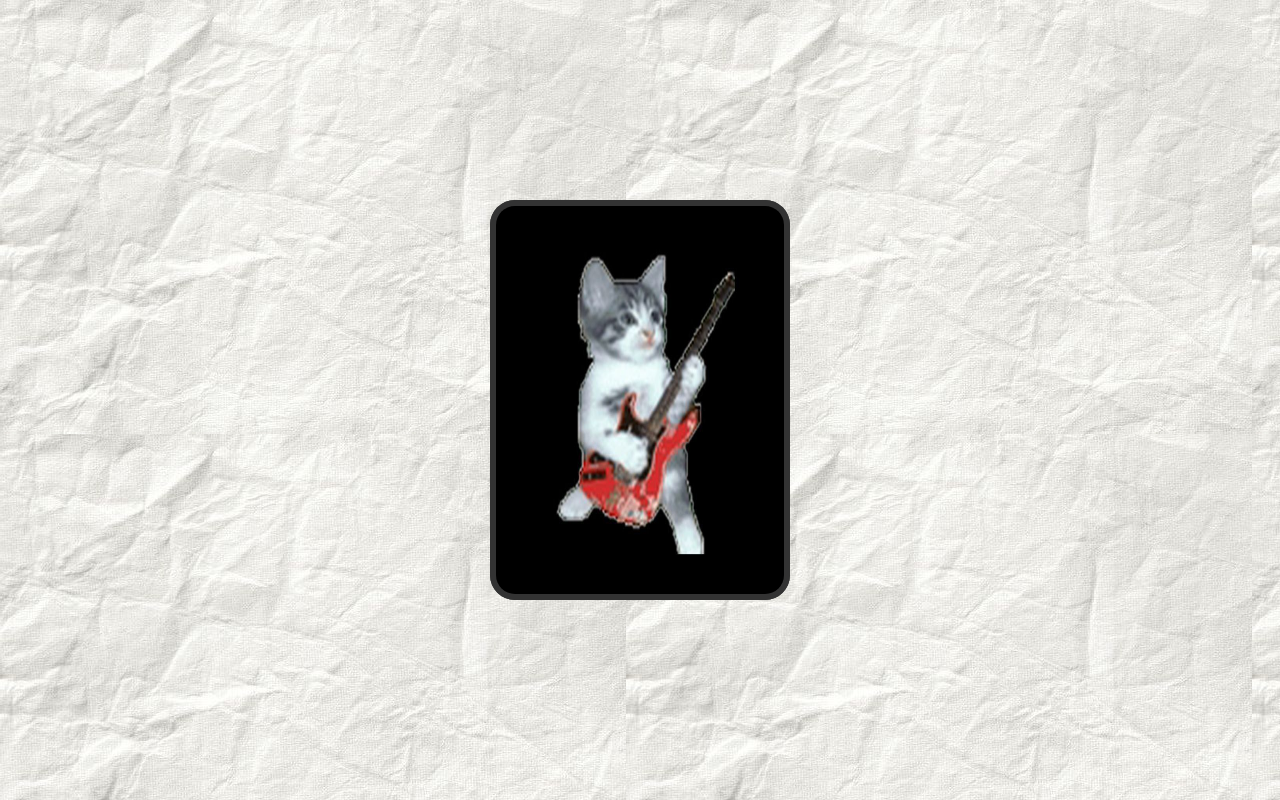
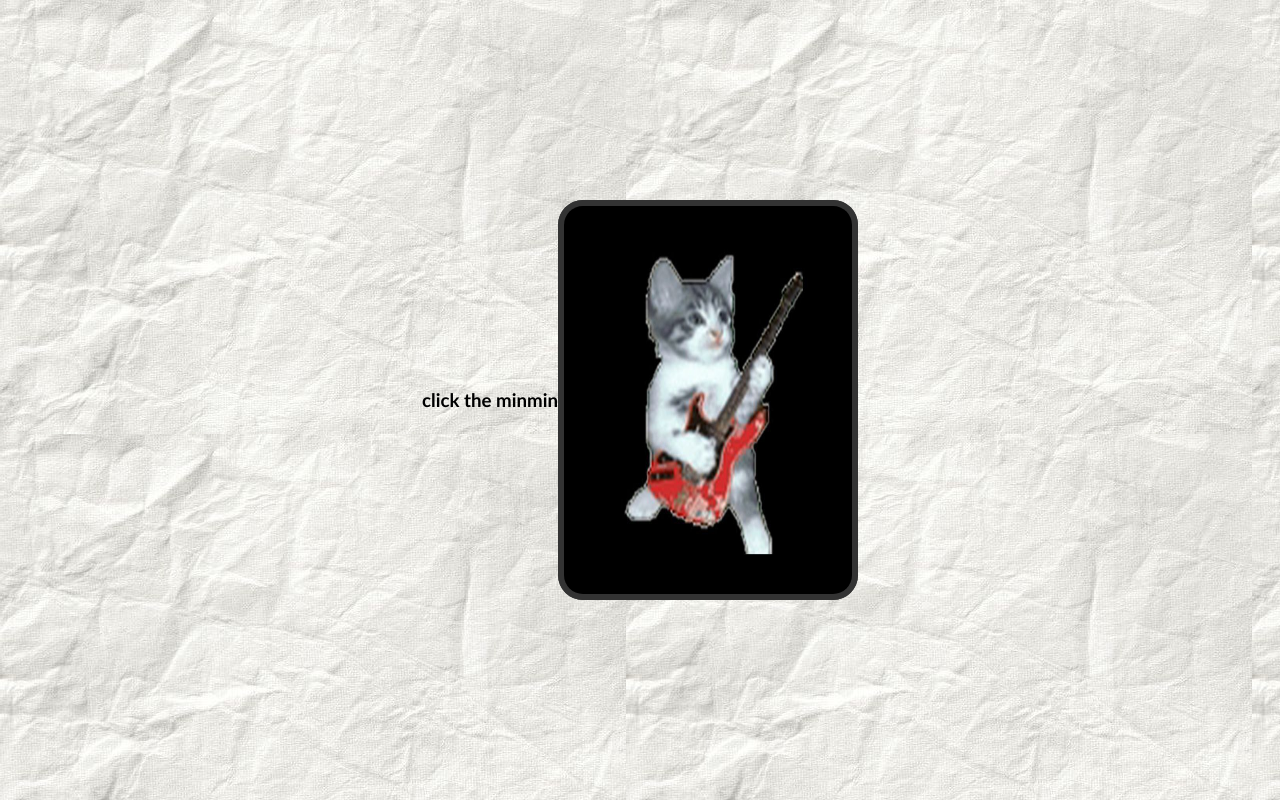
Before and after one commit to lynmainee/24, a plain HTML site: page index.html in a window 1280 px wide. Drawn offline with Linux system fonts and the light colour scheme.

Commit message:
Update index.html

```diff
--- a/index.html
+++ b/index.html
@@ -7,6 +7,9 @@
   <title> ฅ^•ﻌ•^ฅ </title>
 </head>
 <body>
+  <div class = click>
+    <h3> click the minmin </h3>
+  </div>
   <div class="flip-card-container">
     <div class="flip-card">
       <div class="flip-card-front">
```
